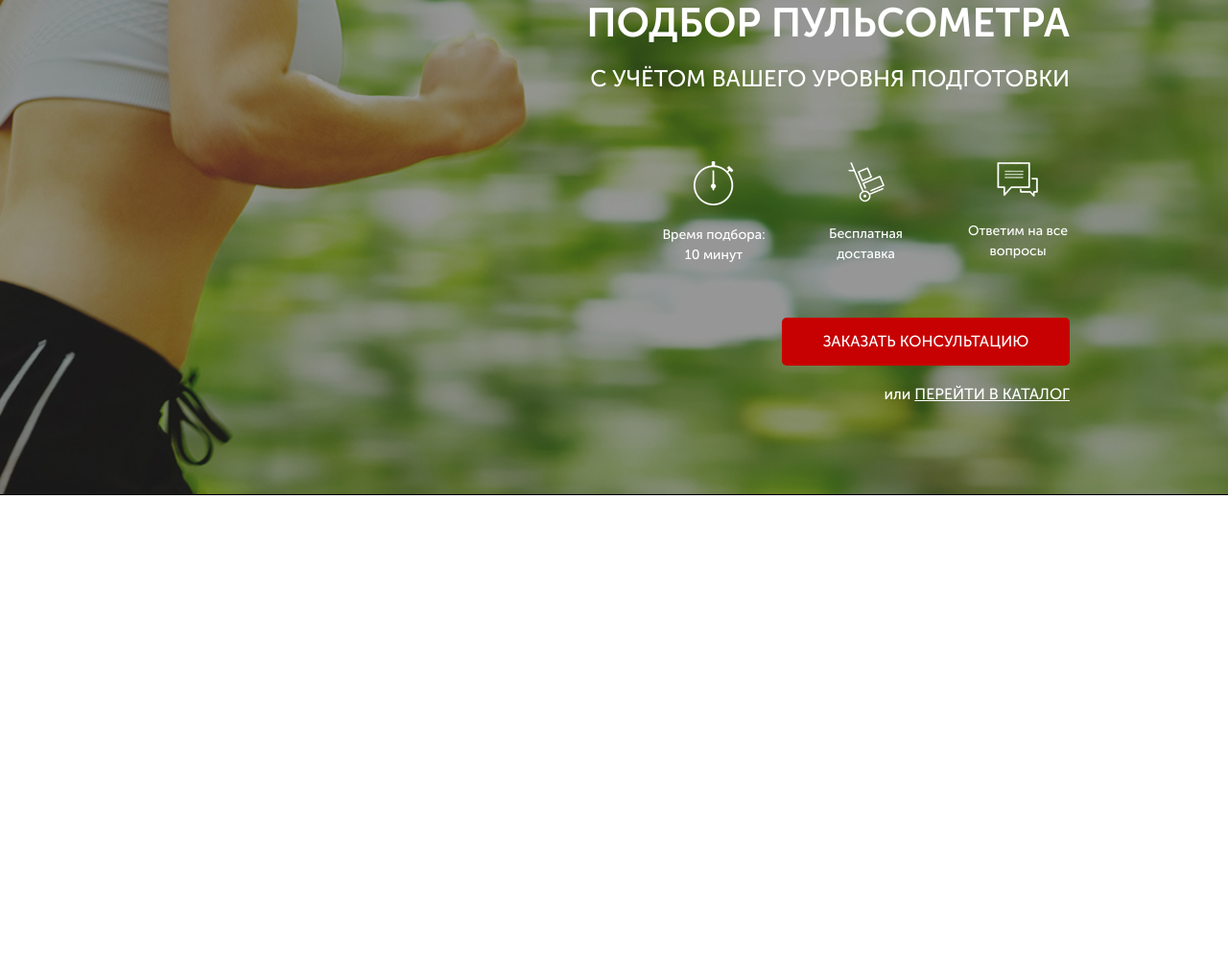
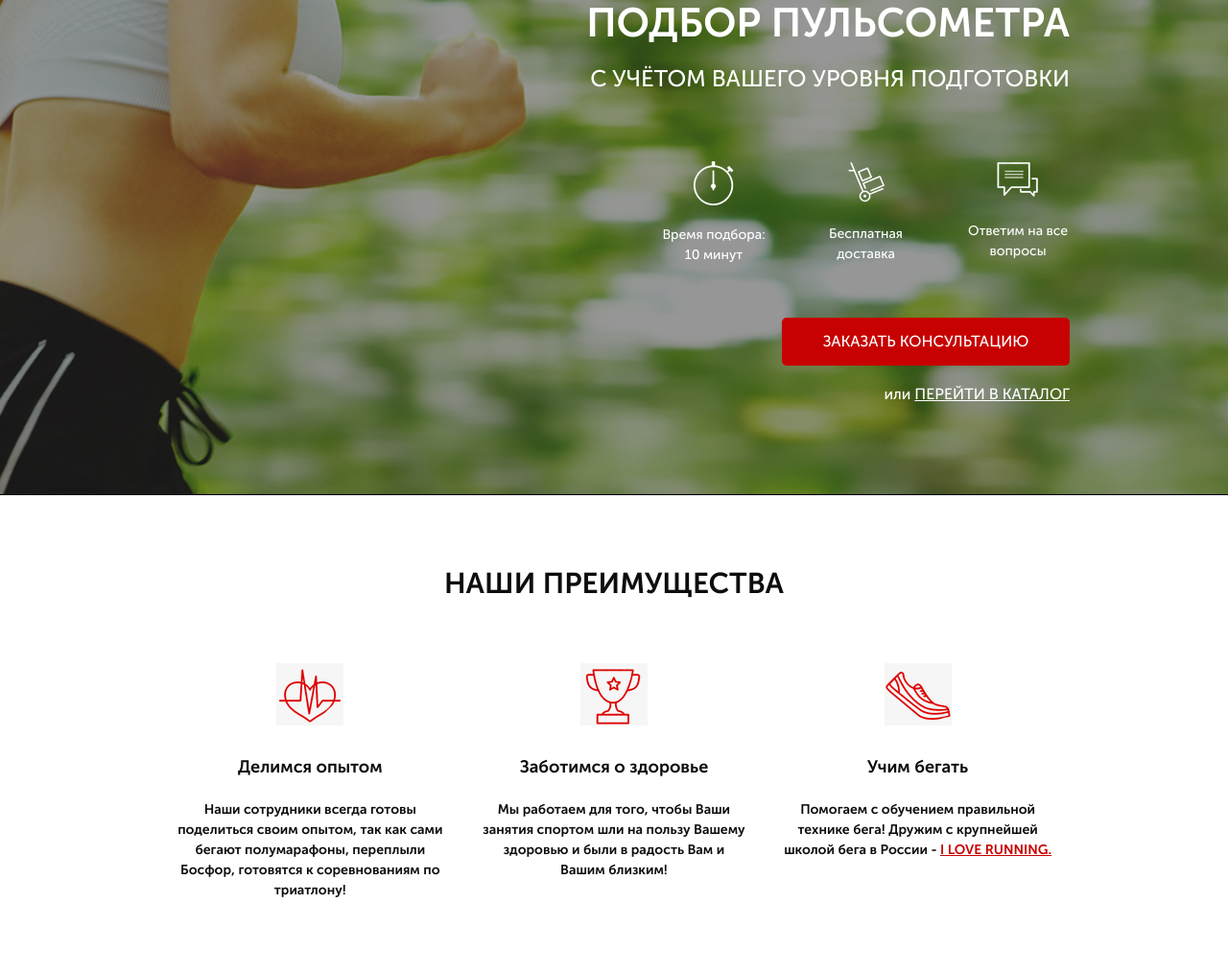
Before and after one commit to deepdayver/Pulso, a website: page src/index.html in a window 1280 px wide. Shown: the part 167-1183 px from the top of the page at 96% size. Before the commit the page ends 800 px from the top, so only its background shows below. Drawn offline with Linux system fonts and the light colour scheme.

Commit message:
2d screen

```diff
--- a/src/index.html
+++ b/src/index.html
@@ -55,5 +55,26 @@
 
         </div>
     </div>
+    <div class="advantage">
+        <div class="container">
+            <h2 class="advantage__header">НАШИ ПРЕИМУЩЕСТВА</h2>
+            <div class="advantage__icons">
+                <img src="icons/heart.png" alt="heart">
+                <img src="icons/cup.png" alt="cup">
+                <img src="icons/shoe.png" alt="shoe">
+            </div>
+            <div class="advantage__subheader">
+                <div>Делимся опытом</div>
+                <div>Заботимся о здоровье</div>
+                <div>Учим бегать</div>
+            </div>
+            <div class="advantage__text">
+                <div>Наши сотрудники всегда готовы поделиться своим опытом, так как сами бегают полумарафоны, переплыли Босфор, готовятся к
+                соревнованиям по триатлону!</div>
+                <div>Мы работаем для того, чтобы Ваши занятия спортом шли на пользу Вашему здоровью и были в радость Вам и Вашим близким!</div>
+                <div>Помогаем с обучением правильной технике бега! Дружим с крупнейшей школой бега в России - <a href="#">I LOVE RUNNING.</a> </div>
+            </div>
+        </div>
+    </div>
 </body>
 </html>
--- /dev/null
+++ b/src/sass/blocks/_advantage.scss
@@ -0,0 +1,43 @@
+.advantage{
+    min-height: 470px;
+    padding: 70px 0 78px 0;
+    &__header{
+        font-size: 30px;
+        font-weight: 700;
+        color: #0d0d0d;
+        text-align: center;
+    }
+    &__icons{
+        margin-top: 60px;
+        display: flex;
+        justify-content: space-around;
+    }
+    &__subheader{
+        margin-top: 30px;
+        display: flex;
+        justify-content: space-around;
+        font-weight: 700;
+        font-size: 18px;
+        color: #0D0D0D;
+        div{
+            width: 316px;
+            text-align: center;
+        }
+    }
+    &__text{
+        display: flex;
+        justify-content: space-around;
+        margin-top: 20px;
+        font-weight: 700;
+        font-size: 14px;
+        color: #0D0D0D;
+        a{
+            color:$main-color;
+            text-decoration: underline;
+        }
+        div{
+            max-width: 280px;
+            text-align: center;
+        }
+    }
+}
--- a/src/sass/style.scss
+++ b/src/sass/style.scss
@@ -8,4 +8,5 @@
 }
 @import 'blocks/promo';
 @import 'blocks/header';
-@import 'blocks/button'
+@import 'blocks/button';
+@import 'blocks/advantage';
```
Also changed, not shown: src/css/style.min.css.
